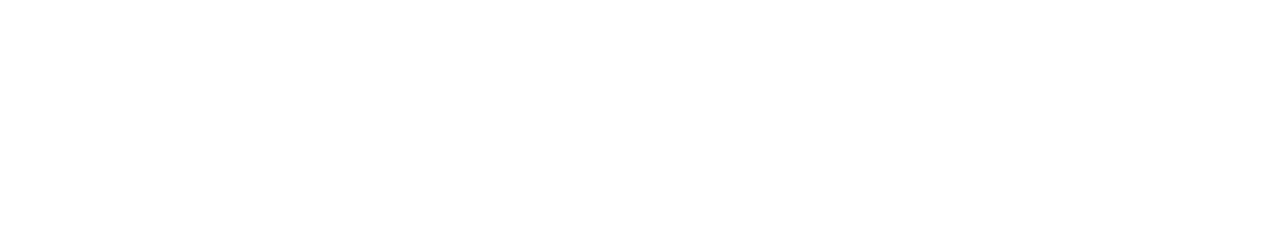
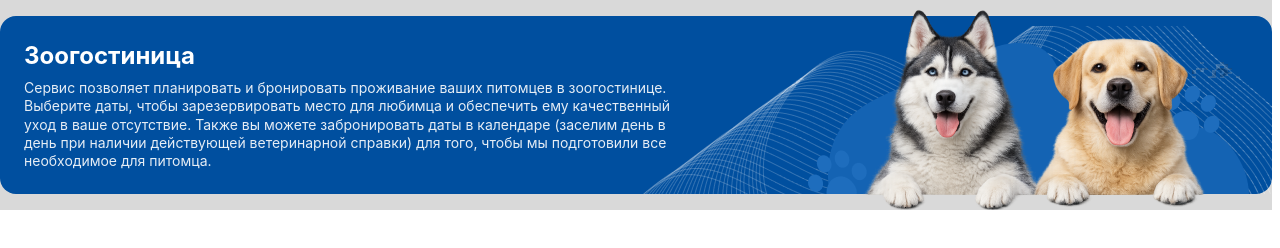
Before and after one commit to serviktor050/zaslon-portal-local, a website built with Vite: page index.html in a window 1280 px wide. Built offline with nearby package versions, Linux system fonts and the light colour scheme.

Commit message:
ZS-65 Реализован блок Зоогостиница

```diff
--- a/index.html
+++ b/index.html
@@ -4,13 +4,30 @@
   <meta charset="UTF-8" />
   <link rel="icon" type="image/svg+xml" href="/vite.svg" />
   <meta name="viewport" content="width=device-width, initial-scale=1.0" />
-  <title>Редактор HTML/CSS</title>
+  <title>Зоогостиница</title>
 </head>
 <body>
-<div id="app">
-  <main class="main-content">
+  <main class="container">
+
+    <section class="main">
+      <div class="wrapper">
+        <div class="info">
+          <div class="info__title">
+            Зоогостиница
+          </div>
+          <div class="info__subtitle">
+            Сервис позволяет планировать и бронировать проживание ваших питомцев в зоогостинице. Выберите даты, чтобы
+            зарезервировать место для любимца и обеспечить ему качественный уход в ваше отсутствие. Также вы можете
+            забронировать даты в календаре (заселим день в день при наличии действующей ветеринарной справки) для того,
+            чтобы мы подготовили все необходимое для питомца.
+          </div>
+        </div>
+      </div>
+      <img src="src/assets/png/banner.png" alt="banner" class="banner" />
+    </section>
+
+
   </main>
-</div>
 <script type="module" src="/src/main.js"></script>
 </body>
 </html>
--- a/package.json
+++ b/package.json
@@ -10,6 +10,7 @@
     "serve": "vite preview --port 3000"
   },
   "devDependencies": {
+    "sass-embedded": "^1.98.0",
     "vite": "^7.3.1"
   }
 }
--- a/src/main.js
+++ b/src/main.js
@@ -1,3 +1,3 @@
-import './style.css'
+import './style.scss'
 
-console.log('Проект готов для редактирования HTML и CSS файлов!');
+console.log('Главная страница');
--- /dev/null
+++ b/src/style.scss
@@ -0,0 +1,69 @@
+:root {
+  font-family: Osnova Pro, Inter, system-ui, Avenir, Helvetica, Arial, sans-serif;
+  line-height: 1.5;
+  font-weight: 400;
+}
+
+body {
+  margin: 0;
+  min-width: 320px;
+  min-height: 100vh;
+}
+
+* {
+  box-sizing: border-box;
+}
+
+.container {
+  max-width: 1272px;
+  display: flex;
+  flex-direction: column;
+  background-color: #D9D9D9;
+
+  .main {
+    position: relative;
+    padding: 16px 0;
+
+    .wrapper {
+      display: flex;
+      border-radius: 16px;
+      padding: 24px;
+      width: 100%;
+      background-color: #004F9F;
+
+      .info {
+        display: flex;
+        flex-direction: column;
+        gap: 8px;
+        max-width: 660px;
+
+        &__title {
+          font-weight: 700;
+          font-size: 24px;
+          line-height: 130%;
+          letter-spacing: 0;
+          color: #FFFFFF;
+        }
+
+        &__subtitle {
+          font-weight: 400;
+          font-style: Normal;
+          font-size: 14px;
+          line-height: 130%;
+          letter-spacing: 0;
+          vertical-align: middle;
+          color: #FFFFFFE5;
+        }
+      }
+    }
+
+    .banner {
+      width: 100%;
+      height: auto;
+      object-fit: cover;
+      position: absolute;
+      z-index: 2;
+      top: -2px;
+    }
+  }
+}
```
Also changed, not shown: src/assets/png/banner.png (added), src/style.css (deleted), 1 other file.
